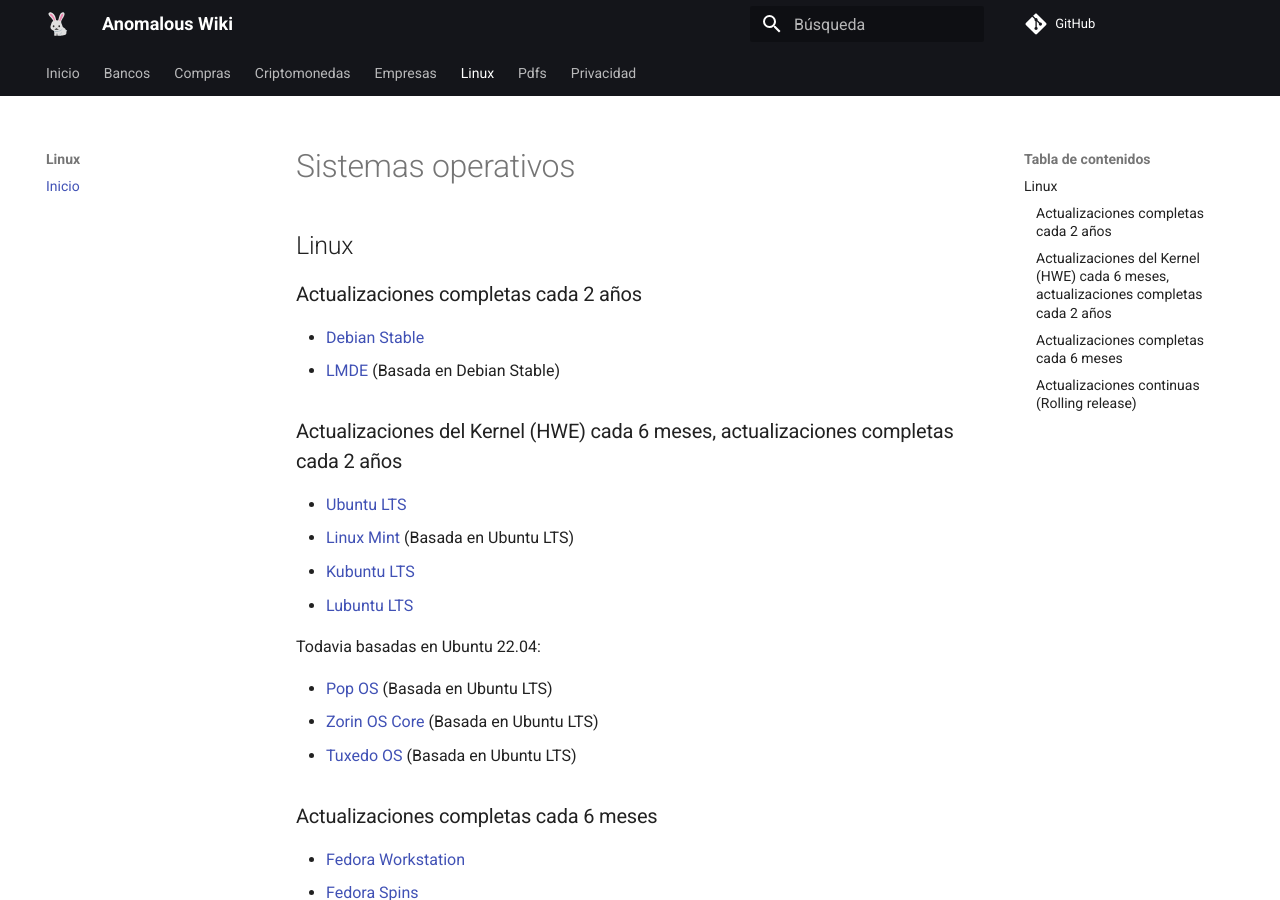
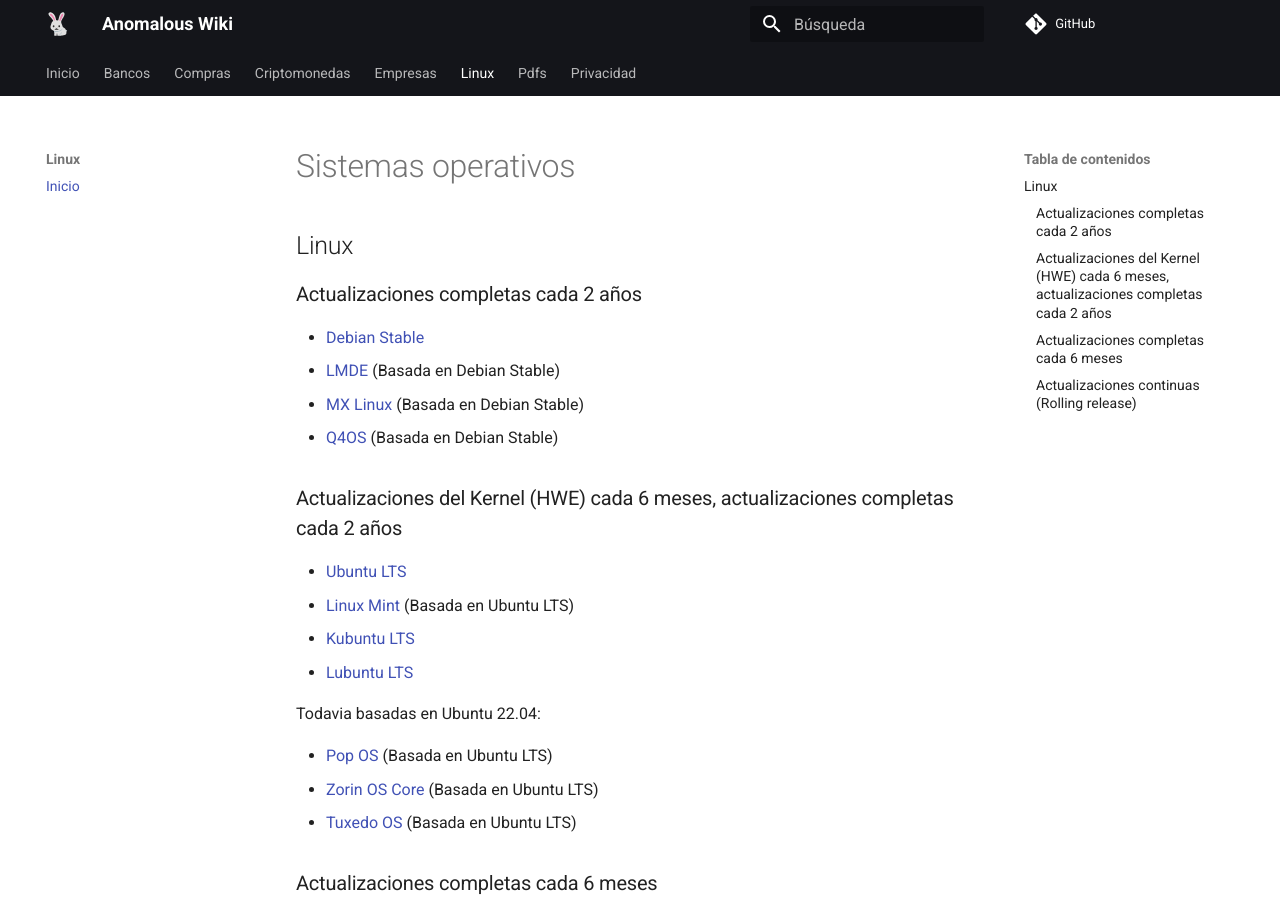
Before and after one commit to anomalouscode/wiki, an MkDocs documentation site: the page built from docs/linux/index.md, in a window 1280 px wide and 900 px high. Built offline with MkDocs 1.6.1 and Material for MkDocs 9.7.7, drawn with Linux system fonts in a browser that asks for light colours; comment, search, counter and statistics services are not loaded.

Commit message:
Update index.md

```diff
--- a/docs/linux/index.md
+++ b/docs/linux/index.md
@@ -10,6 +10,8 @@
 
 - [Debian Stable](https://debian.org/)
 - [LMDE](https://linuxmint.com/download_lmde.php) (Basada en Debian Stable)
+- [MX Linux](https://mxlinux.org/) (Basada en Debian Stable)
+- [Q4OS](https://q4os.org/) (Basada en Debian Stable)
 
 ### Actualizaciones del Kernel (HWE) cada 6 meses, actualizaciones completas cada 2 años
 
```
